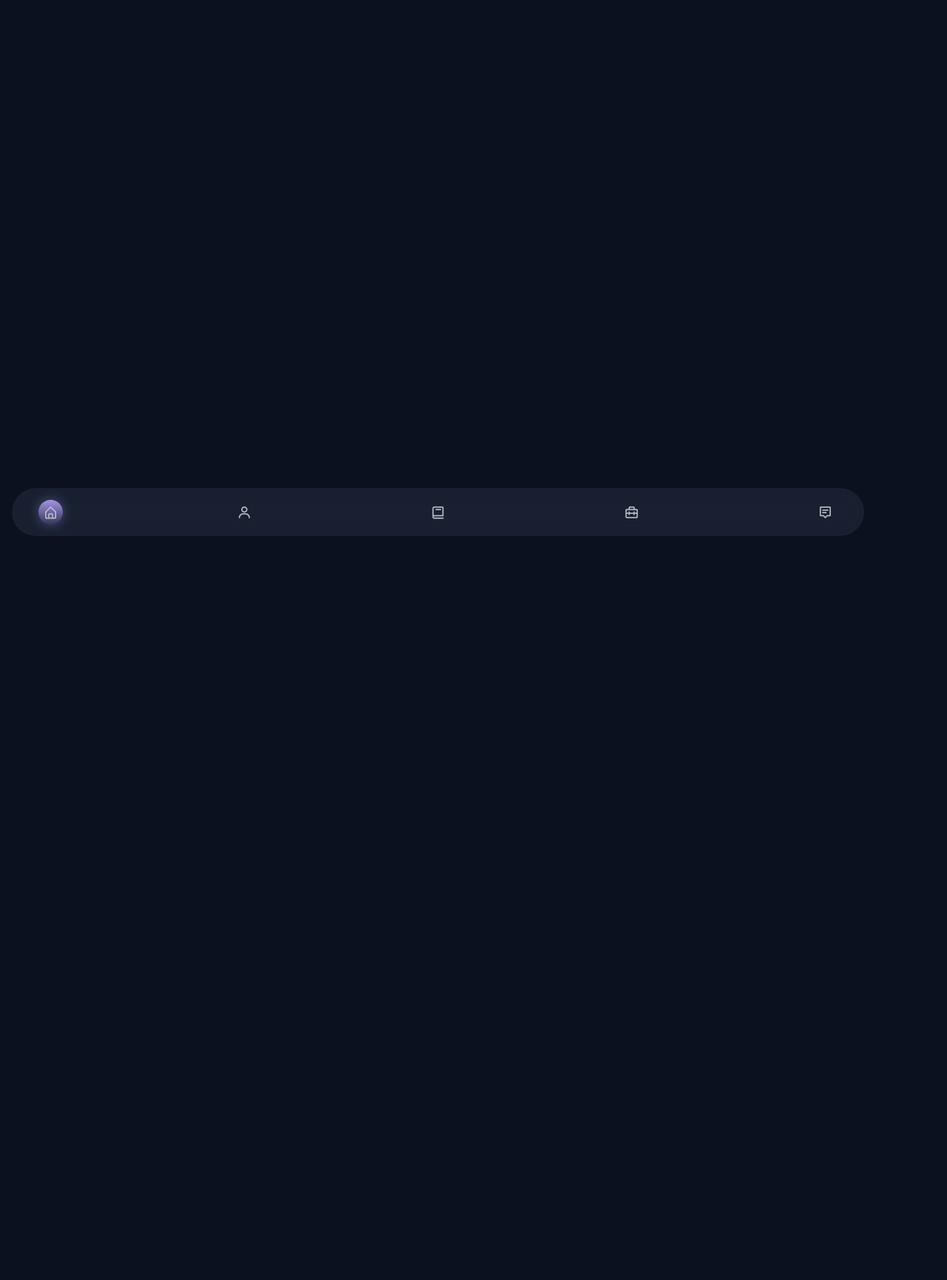
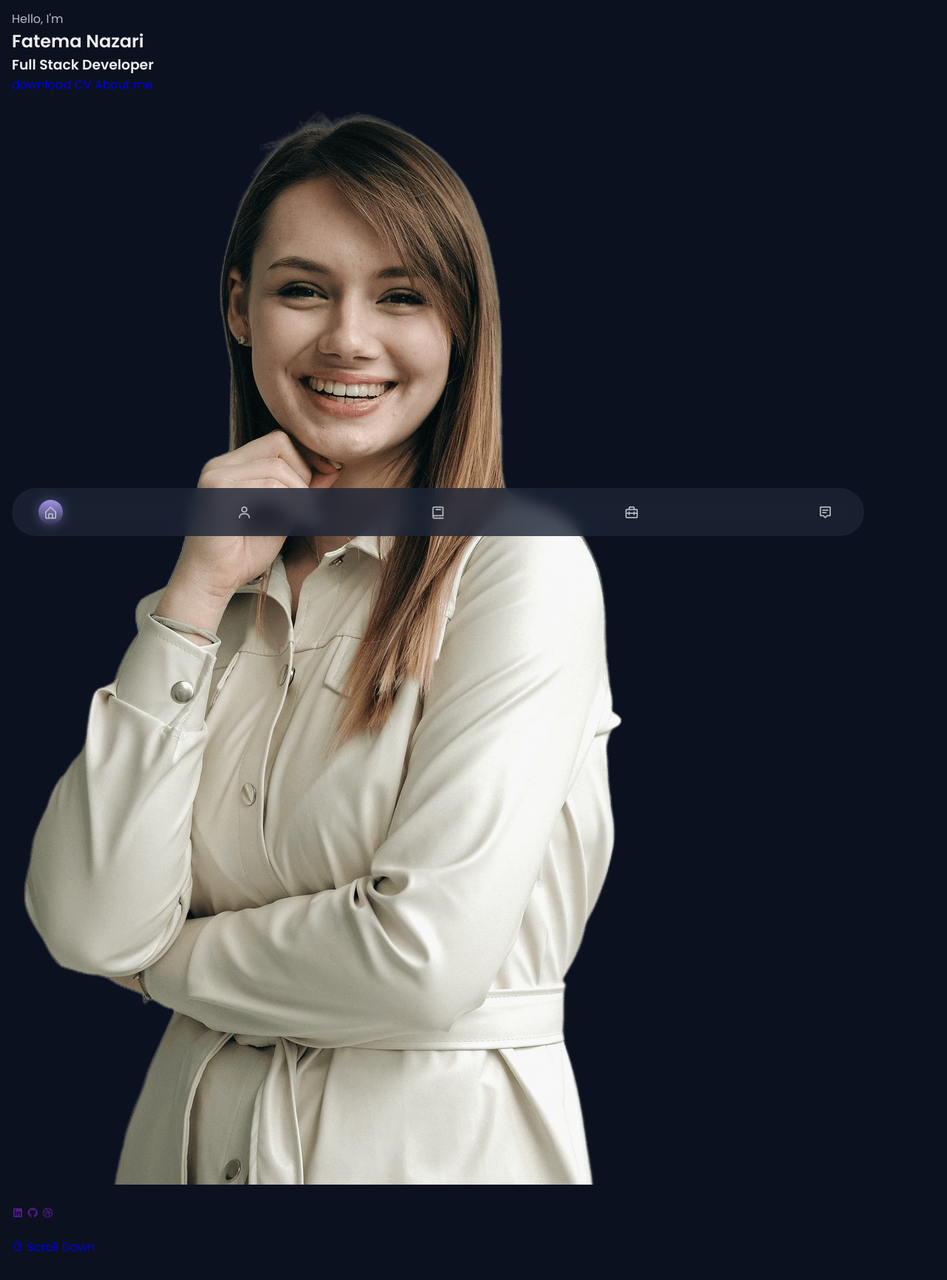
Before and after one commit to 78fatemanazari/My_Portfolio, a website: page index.html in a window 1280 px wide. Shown: the part 59-1790 px from the top of the page at 74% size. Before the commit the page ends 800 px from the top, so only its background shows below. Drawn offline with nearby package versions, Linux system fonts and the light colour scheme.

Commit message:
feat: Add links to home page

```diff
--- a/index.html
+++ b/index.html
@@ -72,25 +72,72 @@
     <!--=============== MAIN ===============-->
     <main class="main">
       <!--=============== HOME ===============-->
-      <section class="home section" id="home"></section>
+      <section class="home section" id="home">
+          <div class="home__container container grid">
+              <div class="home__data">
+                  <span class="home__greeting">Hello, I'm</span>
+                  <h1 class="home__name">Fatema Nazari</h1>
+                  <h3 class="home__education">Full Stack Developer</h3>
+
+                  <div class="home__buttons">
+                      <a download="" href="assets/pdf/Ansel-Cv.pdf" class="button button--ghost">
+                          download CV
+                      </a>
+                      <a href="#about" class="button">About me</a>
+                  </div>
+              </div>
+              <div class="home_handle">
+                  <img src="assets/img/perfil.png" alt="" class="home__img">
+              </div>
+
+              <div class="home__social">
+                  <a href="" class="home__social-link">
+                    <i class='bx bxl-linkedin-square' ></i>
+                  </a>
+                  <a href="" class="home__social-link">
+                    <i class='bx bxl-github' ></i>
+                  </a>
+                  <a href="" class="home__social-link">
+                    <i class='bx bxl-dribbble' ></i>
+                  </a>
+              </div>
+
+              <a href="#about" class="home__scroll">
+                <i class='bx bx-mouse home__scroll-icon' ></i>
+                <span class="home__scroll-name">Scroll Down</span>
+              </a>
+          </div>
+      </section>
 
       <!--=============== ABOUT ===============-->
-      <section class="about section" id="about"></section>
+      <section class="about section" id="about">
+
+      </section>
 
       <!--=============== SKILLS ===============-->
-      <section class="skills section" id="skills"></section>
+      <section class="skills section" id="skills">
+
+      </section>
 
       <!--=============== SERVICES ===============-->
-      <section class="services section"></section>
+      <section class="services section">
+
+      </section>
 
       <!--=============== WORK ===============-->
-      <section class="work section" id="work"></section>
+      <section class="work section" id="work">
+
+      </section>
 
       <!--=============== TESTIMONIALS ===============-->
-      <section class="testimonial section"></section>
+      <section class="testimonial section">
+
+      </section>
 
       <!--=============== CONTACT ===============-->
-      <section class="contact section" id="contact"></section>
+      <section class="contact section" id="contact">
+
+      </section>
     </main>
 
     <!--=============== FOOTER ===============-->
```
